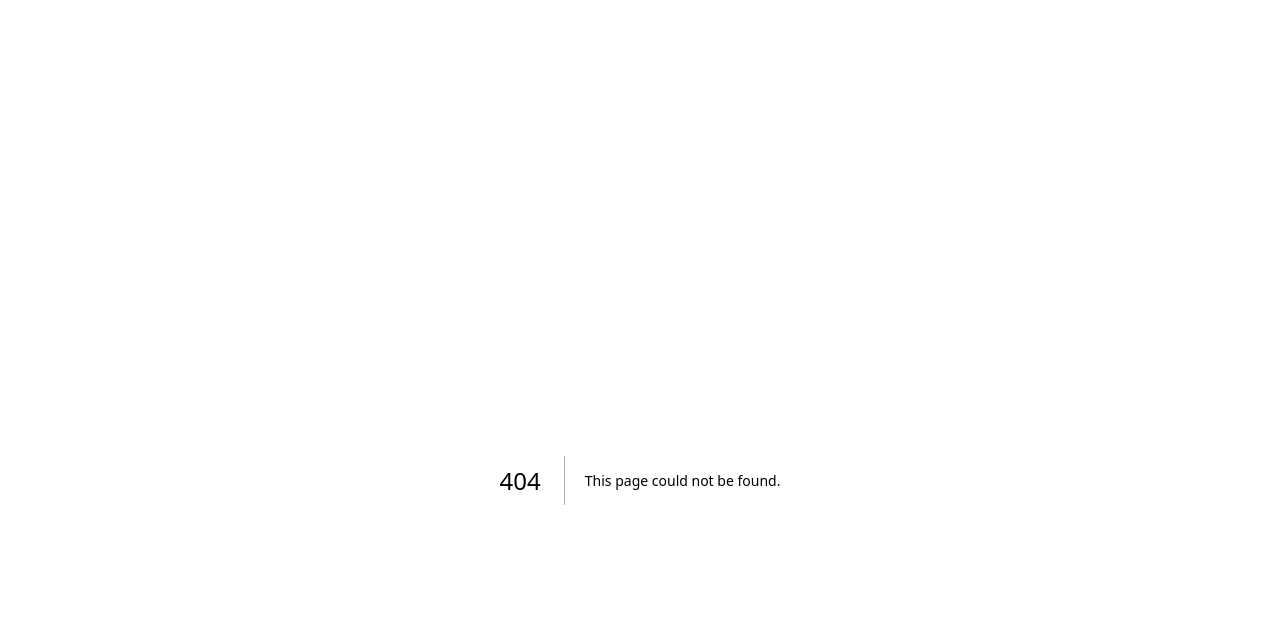
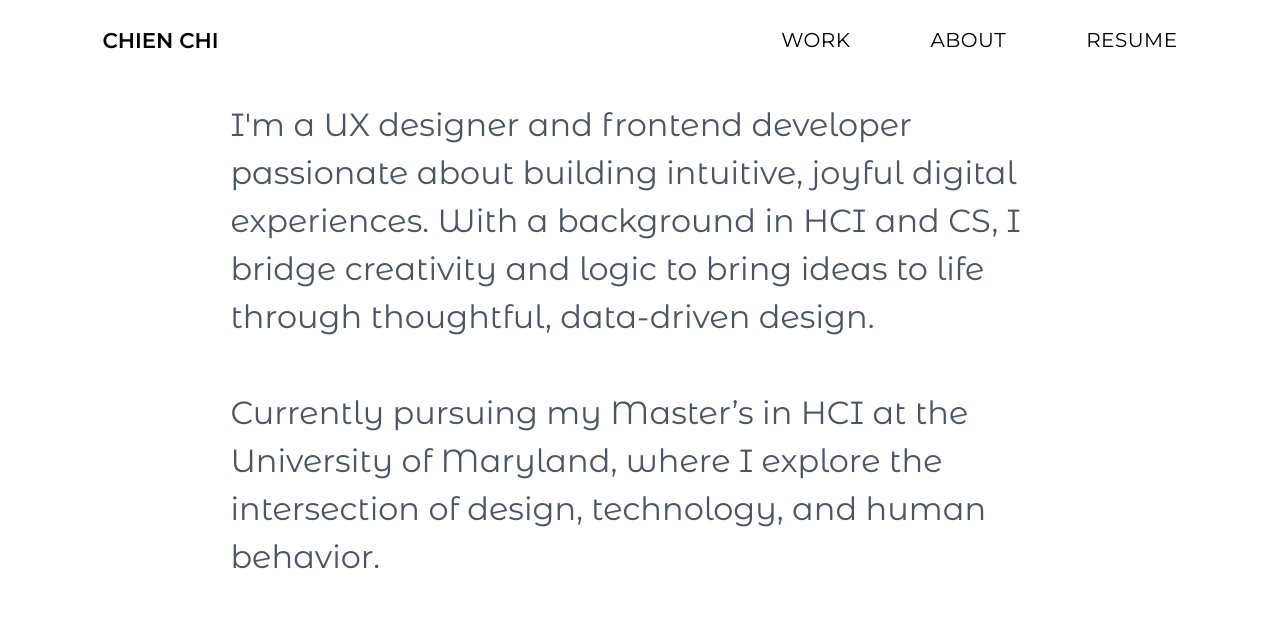
Before and after one commit to JessicaLiuC/Portfolio, a Next.js app: page /Projects/about in a window 1280 px wide. Before the commit this address had no page. Shown: the top 631 px of the page. Built offline with nearby package versions, Linux system fonts and the light colour scheme.

Commit message:
About page done

```diff
--- /dev/null
+++ b/src/app/Projects/about/page.tsx
@@ -0,0 +1,13 @@
+import Header from "@/components/Header";
+import Footer from "@/components/Footer";
+import AboutInfo from "@/components/AboutInfo";
+
+export default function About() {
+  return (
+    <div>
+      <Header />
+      <AboutInfo />
+      <Footer />
+    </div>
+  );
+}
--- a/src/app/globals.css
+++ b/src/app/globals.css
@@ -73,7 +73,6 @@ header {
   justify-content: space-between;
   align-items: center;
   z-index: 1000;
-  box-shadow: 0 2px 10px rgba(0, 0, 0, 0.1);
   transition: box-shadow 0.3s ease;
 }
 
--- /dev/null
+++ b/src/components/AboutInfo.tsx
@@ -0,0 +1,24 @@
+`use client`
+
+import React from 'react';
+
+export default function AboutInfo() {
+  return (
+    <div className="flex flex-col items-center justify-center h-screen px-[18%] mt-60 mb-60">
+        <h1 className="lg:text-[32pt] text-md montserrat-semibold text-center text-gray-800 mb-12">A bit about who I am</h1>
+        <p className="lg:text-[24pt] text-md montserrat-alternates-regular text-left text-gray-600 mb-12">
+        I'm a UX designer and frontend developer passionate about building intuitive,
+        joyful digital experiences. With a background in HCI and CS, I bridge creativity
+        and logic to bring ideas to life through thoughtful, data-driven design.
+        </p>
+        <p className="lg:text-[24pt] text-md montserrat-alternates-regular text-left text-gray-600">
+        Currently pursuing my Master’s in HCI at the University of Maryland, where I explore the intersection of design,
+            technology, and human behavior.
+        </p>
+        <div className="flex flex-row items-center justify-between mt-30 gap-12 w-full object-contain">
+            <img src="/image/about_icon1.svg" alt="about-icon1" className="w-1/2 h-[750px]"/>
+            <img src="/image/about_icon2.svg" alt="about-icon2" className="w-1/2 h-[750px]"/>
+        </div>
+    </div>
+  );
+};
--- a/src/components/Header.tsx
+++ b/src/components/Header.tsx
@@ -1,4 +1,5 @@
 'use client';
+import Link from 'next/link';
 
 const Header = () => {
   return (
@@ -7,12 +8,12 @@ const Header = () => {
         CHIEN CHI
       </a>
       <nav className="flex gap-[2rem] md:flex-row md:gap-[5rem]">
-        <a href="/work" className="md:text-xl text-sm text-[#000000] hover:text-gray-600 transition-colors font-normal tracking-wide">
+        <a href="/" className="md:text-xl text-sm text-[#000000] hover:text-gray-600 transition-colors font-normal tracking-wide">
           WORK
         </a>
-        <a href="/about" className="md:text-xl text-sm text-[#000000] hover:text-gray-600 transition-colors font-normal tracking-wide">
+        <Link href="/Projects/about" className="md:text-xl text-sm text-[#000000] hover:text-gray-600 transition-colors font-normal tracking-wide">
           ABOUT
-        </a>
+        </Link>
         <a href="/resume" className="md:text-xl text-sm text-[#000000] hover:text-gray-600 transition-colors font-normal tracking-wide">
           RESUME
         </a>
```
Also changed, not shown: public/image/about_icon1.svg (added), 1 other file (tests, documents, lock files or other folders).
